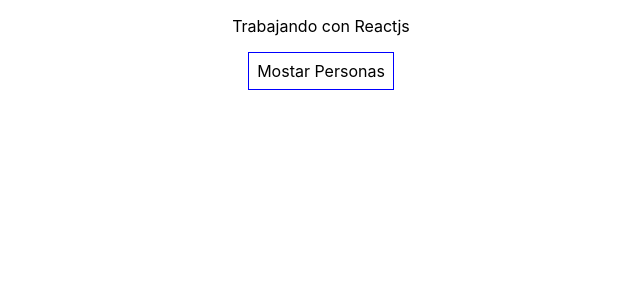
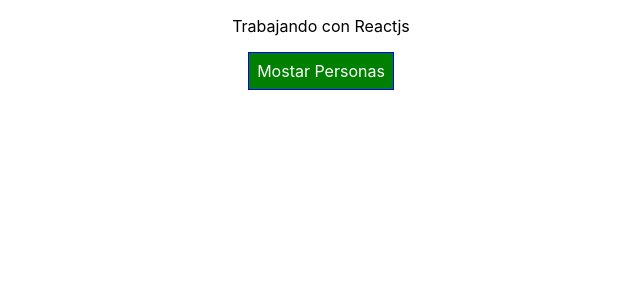
Before and after one commit to edarcarto/zafiroclass, a React (Create React App) app: page / in a window 1280 px wide. Shown: the top 300 px of the page, without its empty margins (319-959 px from the left). Built offline with nearby package versions, Linux system fonts and the light colour scheme.

Commit message:
Estilos dinamicos

```diff
--- a/src/App.js
+++ b/src/App.js
@@ -71,9 +71,10 @@
   }
 
   render() {
-    // estilo en variale
+    // hacer un boton con estilos dinamicos
     const style = {
-      backgroundColor: 'white',
+      backgroundColor: 'green',
+      color: 'white',
       font: 'inherit',
       border: '1px solid blue',
       padding: '8px',
@@ -100,6 +101,8 @@
           })}
         </div>
       );
+      // aqui cambiaremos el color del boton si está activo o no
+      style.backgroundColor = 'red';
     }
     return (
       <div className="App">
```
Also changed, not shown: 1 other file (tests, documents, lock files or other folders).
